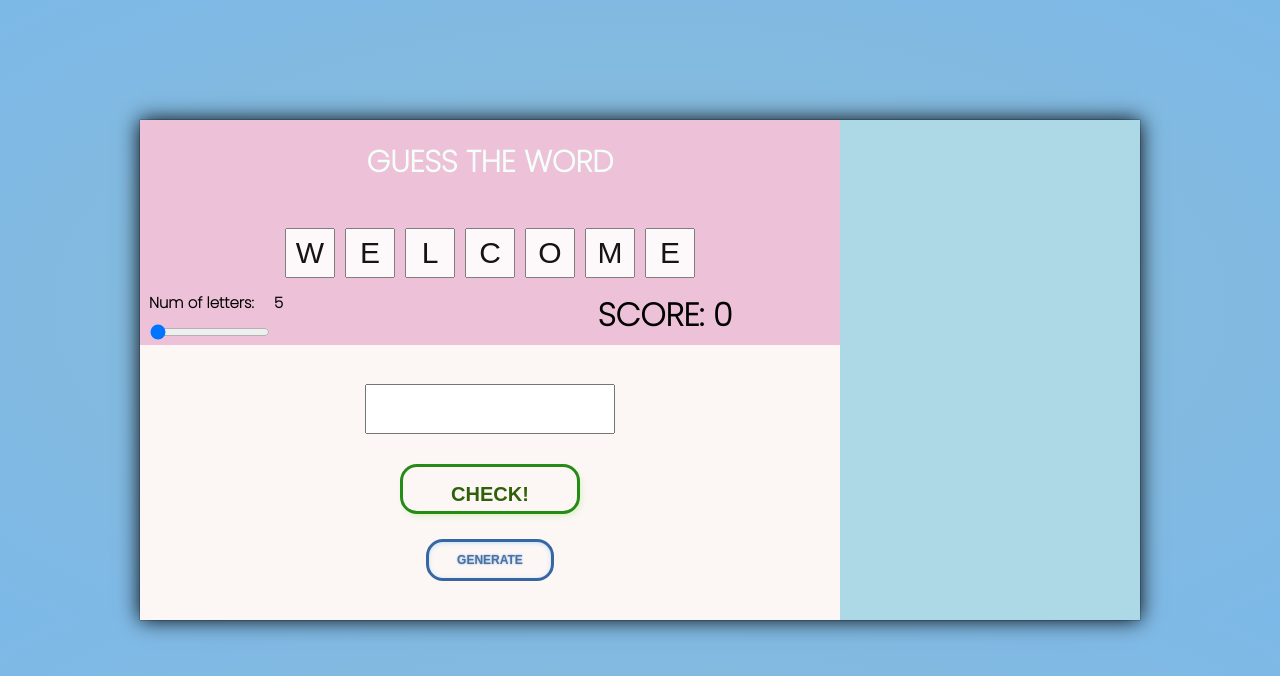
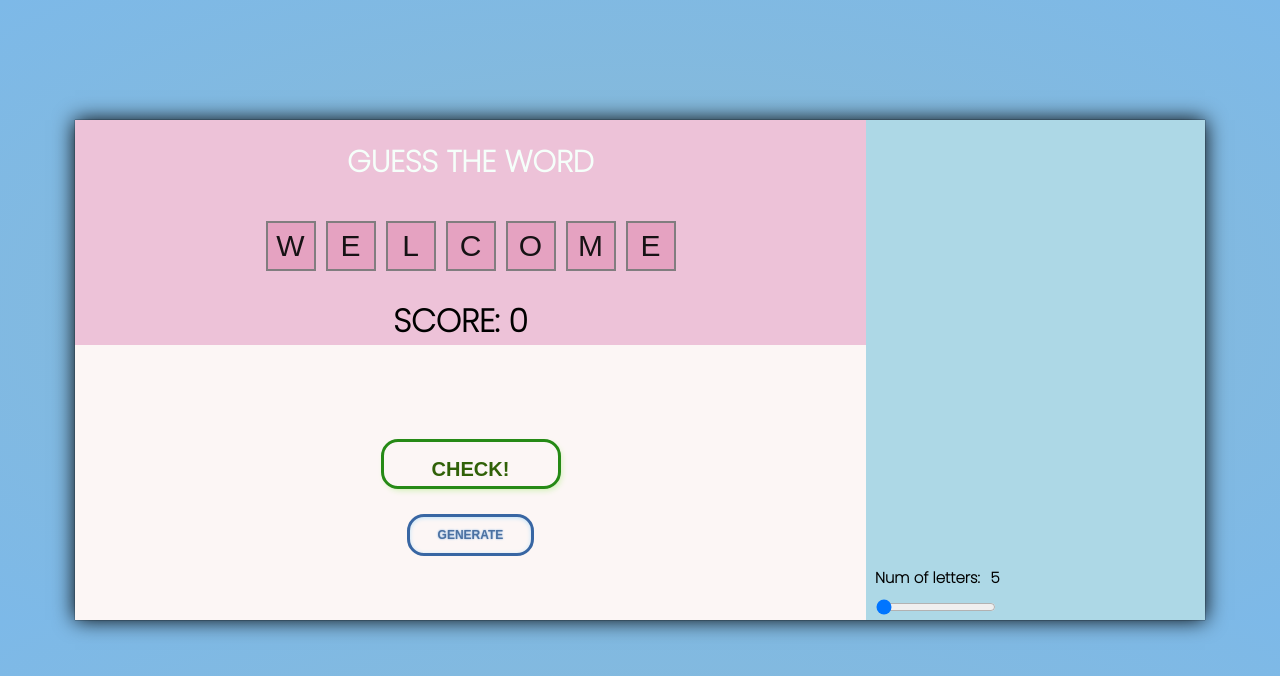
Before and after one commit to abstreact/guessTheWordGame, a PHP site: page / in a window 1280 px wide. Shown: the top 676 px of the page. Run offline with PHP 8.4, Linux system fonts and the light colour scheme.

Commit message:
major changes

```diff
--- a/app.js
+++ b/app.js
@@ -4,7 +4,7 @@ let foul = 0;
 let isCorrect = false;
 let scoreElement = document.querySelector('.score');
 let wordToGuess = document.querySelector('.wordToGuess');
-let wordInput = document.querySelector('.guessTheWordInput');
+let wordInput = document.querySelector('.input-container');
 let letterContainerDIV = document.querySelector('.letter-container');
 let pointsText = document.querySelector('.points');
 let slider = document.querySelector('.slider');
@@ -132,9 +132,22 @@ function fillAnswer(word){
         for (let index = 0; index < getLetters.length; index++) {
             if(nums.includes(index)){
                 getLetters[index].value = word.charAt(index);
+                getLetters[index].disabled = true;
             }
         }
     }
+}
+
+function getInput(){
+    const getLetters = document.getElementsByClassName("inputLetters");
+    let word = "";
+    for (let index = 0; index < getLetters.length; index++) {
+        if(getLetters[index].value===""){
+            word+="_";
+        }
+        word+=getLetters[index].value;
+    }
+    return word;
 }
 
 //Generates random num of numbers
@@ -341,8 +354,8 @@ function clear(){
 
 function checkWord(){
     let wordInputed = wordInput.value;
-    console.log(wordInputed);
-    if(wordInputed === correctWord){
+    console.log(getInput());
+    if(getInput() === correctWord){
         console.log('GOOD');
         tickImg.hidden=false;
         generateWord();
--- a/index.html
+++ b/index.html
@@ -21,13 +21,7 @@
                     </div>
                 </div>
                 <div class = "slidecontainer">
-                    <div class="points-container">
-                        <div>
-                            <p class="p">Num of letters:</p>
-                            <p class="points"></p>
-                        </div>
-                        <input type="range" min="5" max="10" value="5" class="slider" id="myRange">
-                    </div>
+
                     <div class="scoreContainer">
                         <h1 class="scoreTxt">SCORE: </h1>
                         <h1 class="score"></h1>
@@ -39,7 +33,6 @@
 
                 </div>
             <div>
-                <input class="guessTheWordInput" type="text">
                 <img class="tick"src="tick.png" hidden/>
                 <img class="cross"src="cross.png" hidden/>
             </div>
@@ -51,7 +44,13 @@
             </div>
         </div>
         <div class="help-container">
-
+            <div class="points-container">
+                <div>
+                    <p class="p">Num of letters:</p>
+                    <p class="points"></p>
+                </div>
+                <input type="range" min="5" max="10" value="5" class="slider" id="myRange">
+            </div>
         </div>
 
     </div>
--- a/style.css
+++ b/style.css
@@ -52,10 +52,26 @@ body{
 }
 
 .help-container{
+    display: flex;
+    flex-direction: row;
     position: relative;
+    justify-content: end;
+    align-items: flex-end;
     height: 500px;
     width: 30%;
     background-color: lightblue;
+
+}
+
+.help-container div{
+    display: flex;
+    flex-direction: row;
+
+}
+
+.help-container >div{
+    display: flex;
+    flex-direction: column;
 
 }
 
@@ -139,8 +155,9 @@ body{
     width: 100%;
     height: 400px;
     flex-basis: 20%;
-    justify-content: space-between;
+    justify-content: center;
     text-align: center;
+    margin-top: 20px;
 }
 
 .slider{
@@ -153,14 +170,11 @@ body{
 
 .points-container{
     display: flex;
-    flex-direction: column;
-    width: 50%;
+
+    width: 100%;
 }
 
-.points-container div{
-    display: flex;
-    flex-direction: row;
-}
+
 
 .scoreContainer{
     display: inline;
@@ -197,12 +211,12 @@ body{
     font-size: 15px;
     font-weight: bolder;
     text-align: left;
-    margin-left: 20px;
+    margin-left: -20px;
     margin-right: -20px;
 }
 
 .p{
-    width: 30%;
+    width: 40%;
     height: 50%;
     text-align: left;
     font-weight: bold;
@@ -242,11 +256,15 @@ body{
     height: 50px;
     width: 50px;
     margin-left: 5px;
+
     margin-right: 5px;
     pointer-events:none;
     animation-name: fadein;
     animation-duration: 1.4s;
     text-transform: uppercase;
+    border-style: solid;
+    border-width: 2px;
+    background: rgba(194, 24, 89, 0.2);
 }
 
 
```
